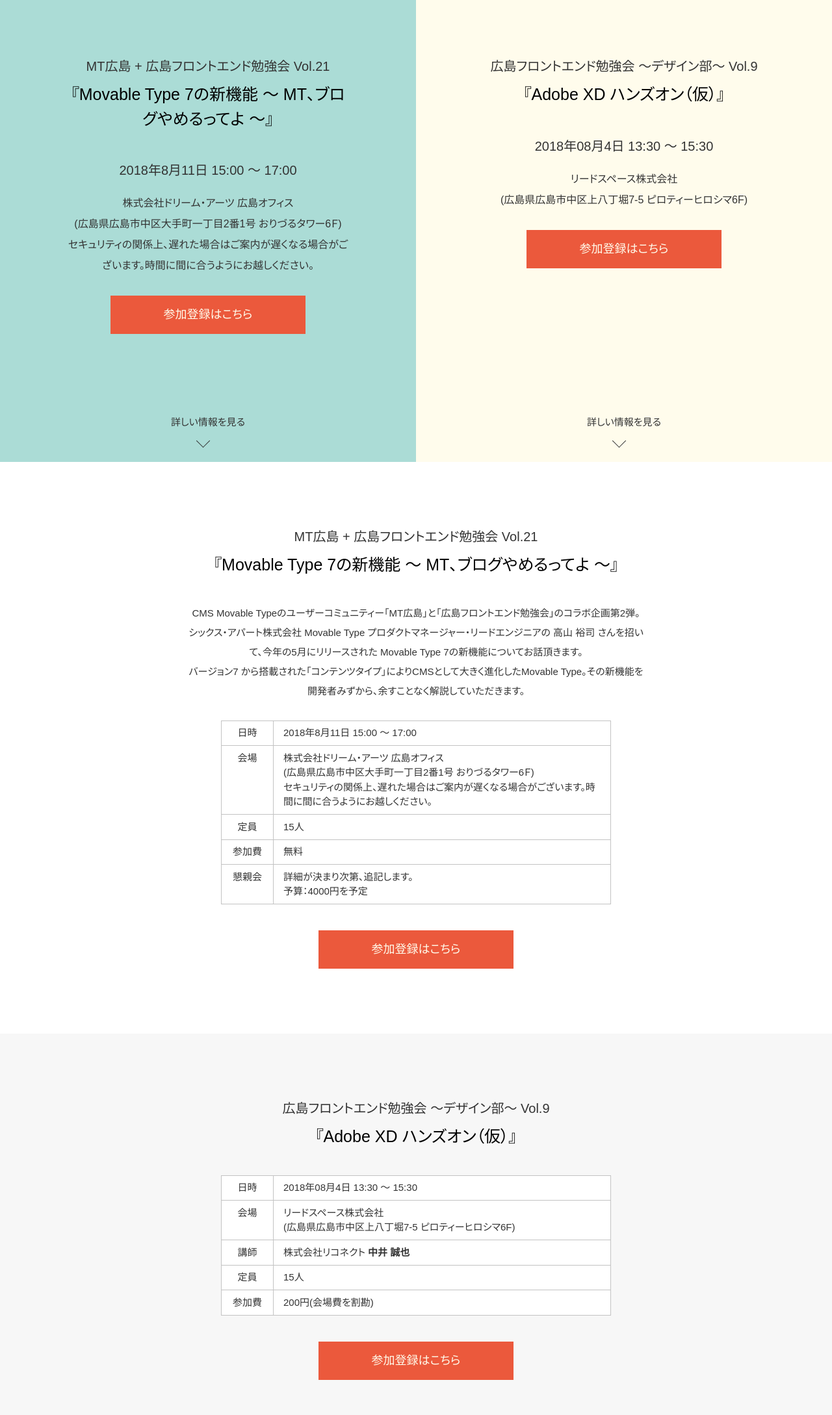
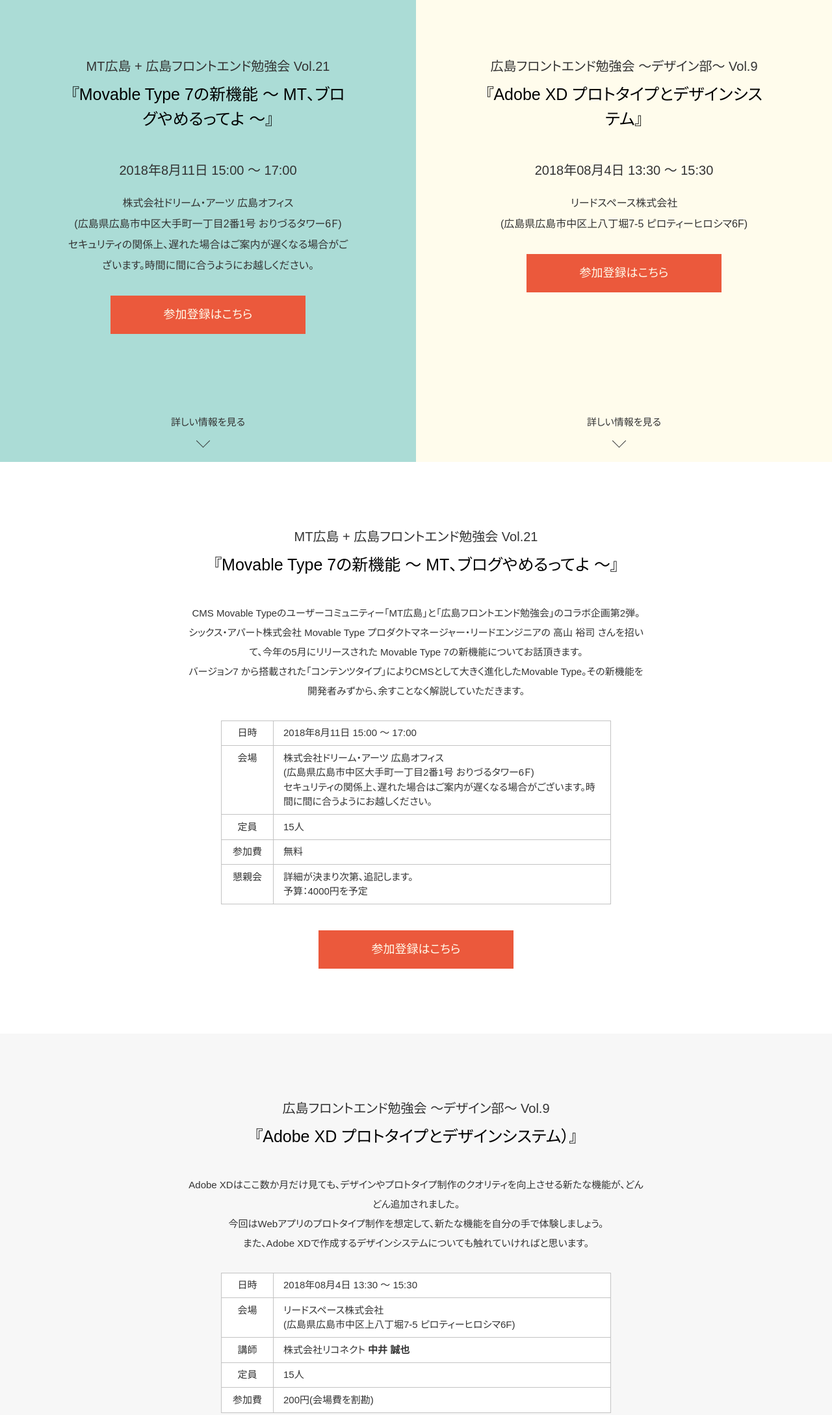
Before and after one commit to takanashi66/hirofuro, a website: page htdocs/pug/index.pug in a window 1280 px wide. Shown: the part 89-2267 px from the top of the page at 65% size. Drawn offline with nearby package versions, Linux system fonts and the light colour scheme; files that its build step writes are made by us from their sources; files whose address does not match are found by name.

Commit message:
デザイン部の詳細追加

```diff
--- a/htdocs/pug/index.pug
+++ b/htdocs/pug/index.pug
@@ -55,7 +55,7 @@
       {
         "@context": "http://schema.org",
         "@type": "Event",
-        "name": "広島フロントエンド勉強会 〜デザイン部〜 Vol.9 『Adobe XD ハンズオン（仮）』",
+        "name": "広島フロントエンド勉強会 〜デザイン部〜 Vol.9 『Adobe XD プロトタイプとデザインシステム』",
         "startDate": "2018-08-04T13:30+09:00",
         "endDate": "2019-08-04T15:30+09:00",
         "url": "https://hirofuro.org#design",
@@ -115,7 +115,7 @@
       .top_design
         .top_introduction
           h2 広島フロントエンド勉強会 〜デザイン部〜 Vol.9
-          h3 『Adobe XD ハンズオン（仮）』
+          h3 『Adobe XD プロトタイプとデザインシステム』
           p.datetime 2018年08月4日 13:30 〜 15:30
           p.placce リードスペース株式会社
             br
@@ -174,7 +174,13 @@
       article#design
         section.introduction
           h2 広島フロントエンド勉強会 〜デザイン部〜 Vol.9
-          h3 『Adobe XD ハンズオン（仮）』
+          h3 『Adobe XD プロトタイプとデザインシステム）』
+
+          p.text Adobe XDはここ数か月だけ見ても、デザインやプロトタイプ制作のクオリティを向上させる新たな機能が、どんどん追加されました。
+            br
+            | 今回はWebアプリのプロトタイプ制作を想定して、新たな機能を自分の手で体験しましょう。
+            br
+            | また、Adobe XDで作成するデザインシステムについても触れていければと思います。
 
           table.info_table
             tr
```
Also changed, not shown: htdocs/index.html.
